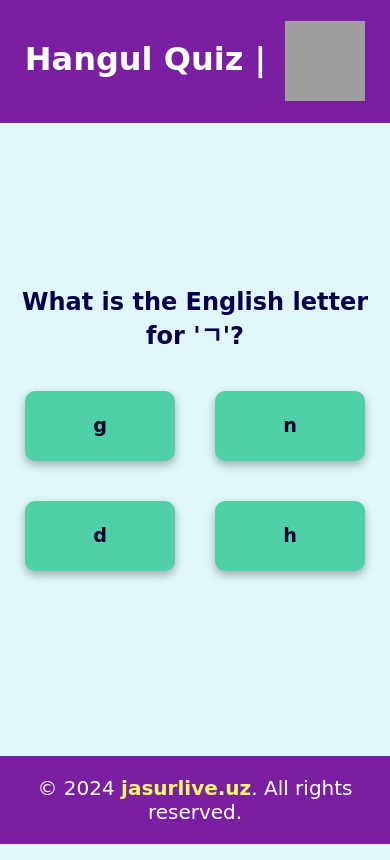
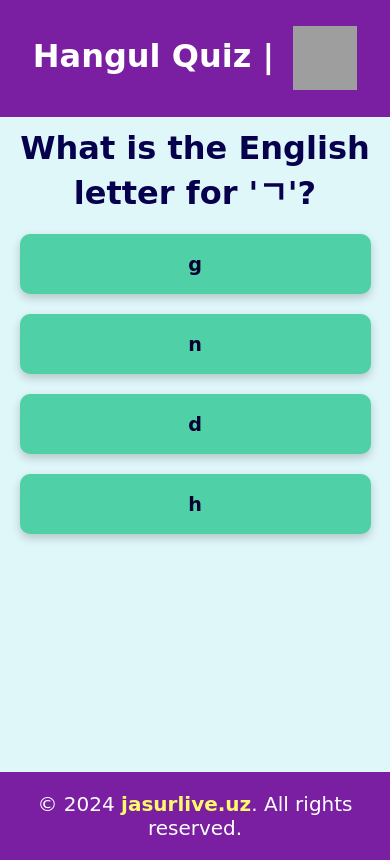
Before and after one commit to jasurgraduate/Hangul, a React (Create React App) app: page / in a window 390 px wide. Built offline with nearby package versions, Linux system fonts and the light colour scheme; grey boxes are pictures that could not be loaded.

Commit message:
new features :)

```diff
--- a/src/App.css
+++ b/src/App.css
@@ -7,29 +7,32 @@ body {
   /* Light cyan background */
   margin: 0;
   padding: 0;
+  overflow-x: hidden;
   /* Prevent horizontal scrolling */
 }
 
 .quiz {
-  max-width: 800px;
+  max-width: 90%;
+  /* Adjusted max-width for mobile */
   margin: 0 auto;
-  padding: 20px;
+  padding: 10px;
   text-align: center;
   border-radius: 20px;
   /* More rounded corners for a softer look */
-  box-shadow: 0 8px 30px rgba(0, 0, 0, 0.3);
-  /* Bigger shadow for depth */
+  box-shadow: 0 4px 20px rgba(0, 0, 0, 0.2);
+  /* Smaller shadow for depth */
   background: linear-gradient(145deg, #fff3e0, #ffecb3);
   /* Warm gradient background */
 }
 
+
+
 .motivational-message {
-  position: absolute;
-  top: 50%;
-  left: 50%;
-  transform: translate(-50%, -300%);
-  font-size: 24px;
-  margin: 2rem;
+  position: relative;
+  /* Changed to relative for mobile */
+  font-size: 20px;
+  /* Adjusted font size for mobile */
+  margin: 1rem;
   color: #78006c;
   font-weight: bold;
   transition: all 0.5s ease;
@@ -40,22 +43,19 @@ body {
   /* Adjust the duration and repetition as needed */
 }
 
-
 @keyframes beat {
 
   0%,
   100% {
-    transform: translate(-50%, -300%) scale(1);
+    transform: scale(1);
     /* Original size */
   }
 
   50% {
-    transform: translate(-50%, -300%) scale(1.1);
+    transform: scale(1.1);
     /* Slightly larger */
   }
 }
-
-
 
 .home {
   display: flex;
@@ -69,27 +69,28 @@ body {
   color: #fff;
   /* White text color */
   text-align: center;
-  padding: 20px;
-  box-shadow: 0 8px 30px rgba(0, 0, 0, 0.3);
-  /* Bigger shadow for depth */
-  border-radius: 25px;
-  /* More rounded corners */
+  padding: 10px;
+  /* Reduced padding for mobile */
+  box-shadow: 0 4px 20px rgba(0, 0, 0, 0.2);
+  /* Smaller shadow for depth */
+  border-radius: 15px;
+  /* Adjusted border-radius */
 }
 
 .home h1 {
-  font-size: 3.5rem;
-  /* Larger font size for heading */
+  font-size: 2.5rem;
+  /* Responsive heading size */
   margin-bottom: 10px;
   /* Space below the heading */
-  text-shadow: 3px 3px 5px rgba(0, 0, 0, 0.5);
+  text-shadow: 2px 2px 4px rgba(0, 0, 0, 0.5);
   /* Stronger text shadow for depth */
 }
 
 .home p {
-  font-size: 1.8rem;
-  /* Medium font size for paragraph */
-  margin-bottom: 30px;
-  /* Space below the paragraph */
+  font-size: 1.2rem;
+  /* Responsive paragraph size */
+  margin-bottom: 20px;
+  /* Reduced space below the paragraph */
   line-height: 1.5;
   /* Better readability */
 }
@@ -103,13 +104,24 @@ body {
   height: 100vh;
 }
 
+.quiz-footer {
+  background-color: #7b1fa2;
+  /* Bright purple for footer */
+  color: #fff;
+  width: 100%;
+  text-align: center;
+  font-size: 20px;
+  margin-bottom: 0;
+}
+
 .quiz-header {
   background-color: #7b1fa2;
   /* Bright purple for header */
   color: #fff;
   width: 100%;
   text-align: center;
-  /* Rounded corners for header */
+  padding: 10px;
+  /* Reduced padding for mobile */
 }
 
 /* General link styles */
@@ -147,11 +159,13 @@ a:active {
 
 /* Updated .option-button styles */
 .option-button {
-  margin: 20px;
-  padding: 20px 40px;
+  margin: 10px;
+  /* Reduced margin for mobile */
+  padding: 15px 30px;
+  /* Adjusted padding for mobile */
   /* Increased padding for larger buttons */
-  font-size: 1.5rem;
-  /* Increased font size */
+  font-size: 1.2rem;
+  /* Responsive font size */
   background-color: #4fd0a7;
   /* Bright green for base button color */
   color: rgb(3, 0, 50);
@@ -161,14 +175,16 @@ a:active {
   cursor: pointer;
   transition: background-color 0.3s, transform 0.3s, box-shadow 0.3s;
   /* Smooth transition */
-  box-shadow: 0 4px 10px rgba(0, 0, 0, 0.3);
+  box-shadow: 0 4px 10px rgba(0, 0, 0, 0.2);
   /* Default shadow */
-  width: 150px;
-  /* Fixed width for buttons */
-  height: 70px;
+  width: 100%;
+  /* Full width for mobile */
+  width: 200px;
+  /* Max width for button */
+  height: 60px;
+  /* Adjusted height for button */
   font-family: 'Comic Sans MS', sans-serif;
   font-weight: bold;
-  padding: 1rem;
 }
 
 /* Hover state */
@@ -181,11 +197,6 @@ a:active {
   /* Glow effect on hover */
 }
 
-
-
-
-
-
 .quiz-content {
   position: relative;
   text-align: center;
@@ -193,20 +204,17 @@ a:active {
 }
 
 .feedback {
-  position: absolute;
-  /* Adjust the distance above the question */
-  left: 50%;
-  transform: translateX(-50%);
-  /* Center it horizontally */
+  position: relative;
+  /* Changed to relative for mobile */
   background-color: rgba(255, 255, 102, 0.9);
   /* Soft banana yellow background */
   color: #4a4a4a;
   /* Dark gray text color for better readability */
-  padding: 10px 20px;
-  /* Add some padding */
+  padding: 10px 15px;
+  /* Adjusted padding */
   border-radius: 10px;
   /* Rounded corners */
-  box-shadow: 0 4px 15px rgba(0, 0, 0, 0.1);
+  box-shadow: 0 2px 10px rgba(0, 0, 0, 0.1);
   /* Light shadow for depth */
   font-size: 1.2rem;
   /* Increase font size */
@@ -245,10 +253,10 @@ a:active {
 }
 
 .university-icon {
-  width: 5rem;
-  /* Adjust width as needed */
-  height: 5rem;
-  /* Adjust height as needed */
+  width: 4rem;
+  /* Adjusted width for mobile */
+  height: 4rem;
+  /* Adjusted height for mobile */
   margin-left: 8px;
   /* Space between the text and the icon */
   vertical-align: middle;
@@ -256,35 +264,31 @@ a:active {
   /* Align icon vertically with the text */
 }
 
-
 .quiz-main {
-  flex: 1;
   display: flex;
   flex-direction: column;
   align-items: center;
-  justify-content: center;
-  width: 100%;
+  height: 100%;
 }
 
 .quiz-content {
   text-align: center;
+  width: 100%;
 }
 
 .question {
-  font-size: 2.5rem;
-  /* Increased font size */
-  margin: 20px 0;
+  font-size: 2rem;
+  /* Responsive question size */
+  margin: 3% 0;
   color: #06004d;
-  /* Bright red for questions */
+  /* Adjusted color for questions */
 }
-
-
 
 .feedback,
 .motivational-message {
   margin: 10px;
   font-size: 1.5rem;
-  /* Bright red color for feedback */
+  /* Responsive feedback size */
   transition: all 0.5s ease;
   /* Smooth transition for feedback */
 }
@@ -294,8 +298,10 @@ a:active {
 }
 
 .restart-button {
-  margin-top: 20px;
-  padding: 20px 40px;
+  margin-top: 10px;
+  /* Adjusted margin for mobile */
+  padding: 15px 30px;
+  /* Adjusted padding */
   /* Increased padding for larger button */
   font-size: 1.5rem;
   /* Increased font size */
@@ -322,142 +328,42 @@ a:active {
 
 .restart-button:active {
   transform: translateY(2px);
-  /* Button presses down */
-  box-shadow: 0 2px 10px rgba(0, 0, 0, 0.2);
-  /* Reduced shadow on click */
+  /* Button press effect */
 }
 
-.quiz-footer {
-  background-color: #7b1fa2;
-  /* Bright purple for footer */
-  color: #fff;
-  width: 100%;
-  text-align: center;
-  font-size: 20px;
-}
-
-.start-button {
-  padding: 20px 40px;
-  /* Increased padding for larger button */
-  font-size: 1.5rem;
-  /* Increased font size for button text */
-  color: #fff;
-  /* White text color */
-  background-color: #ff4081;
-  /* Bright pink button color */
-  border: none;
-  /* No border */
-  border-radius: 15px;
-  /* Rounded corners for button */
-  cursor: pointer;
-  /* Pointer cursor on hover */
-  transition: background-color 0.3s, transform 0.3s, box-shadow 0.3s;
-  /* Smooth transition */
-}
-
-.start-button:hover {
-  background-color: #f50057;
-  /* Darker shade on hover */
-  transform: translateY(-4px);
-  /* Lift button effect */
-  box-shadow: 0 8px 20px rgba(0, 0, 0, 0.4);
-  /* Glow effect on hover */
-}
-
-.start-button:focus {
-  outline: none;
-  /* Remove outline on focus */
-}
+/* ----------------------------------------------------------------- MOBILE*/
 
 @media (max-width: 600px) {
+  .home h1 {
+    font-size: 2rem;
+    /* Smaller size for mobile */
+  }
 
-  /* Mobile screen  */
-  .home h1 {
-    font-size: 2.5rem;
-    /* Responsive heading size */
+  .quiz-header {
+    background-color: #7b1fa2;
+    /* Bright purple for header */
+    color: #fff;
+    width: 100%;
+    text-align: center;
+    padding: 5px;
+    /* Reduced padding for mobile */
+  }
+
+  .quiz-footer {
+    display: block;
+    margin-bottom: -1rem;
   }
 
   .home p {
-    font-size: 1.2rem;
-    /* Responsive paragraph size */
+    font-size: 1rem;
+    /* Smaller size for mobile */
   }
 
-  .question {
-    font-size: 1.5rem;
-    /* Responsive question size */
-  }
-
-  .motivational-message {
-    position: absolute;
-    top: 50%;
-    /* Center vertically */
-    left: 50%;
-    /* Center horizontally */
-    transform: translate(-50%, -150%);
-    /* Adjust position to center */
-    font-size: 24px;
-    margin: 2rem;
-    /* Bright orange for motivation */
-    font-weight: bold;
-    transition: all 0.5s ease;
-    /* Smooth transition */
-    z-index: 10;
-    /* Ensure it appears above other elements */
-  }
-
-
-
   .option-button,
-  .restart-button,
-  .start-button {
-    font-size: 1.2rem;
-    /* Responsive button size */
-    padding: 10px 20px;
-    /* Responsive padding */
+  .restart-button {
+    width: 90%;
+    /* Full width on mobile */
+    max-width: none;
+    /* Remove max-width */
   }
 }
-
-
-/* Confetti Styles */
-.confetti {
-  position: fixed;
-  pointer-events: none;
-  /* Prevent interactions */
-  width: 100%;
-  height: 100%;
-  top: 0;
-  left: 0;
-  z-index: 9999;
-  /* Ensure confetti is on top */
-}
-
-@keyframes confetti-fall {
-  0% {
-    transform: translateY(-100%);
-  }
-
-  100% {
-    transform: translateY(100vh);
-  }
-}
-
-.confetti-piece {
-  position: absolute;
-  width: 15px;
-  /* Larger confetti pieces */
-  height: 15px;
-  /* Larger confetti pieces */
-  background-color: red;
-  /* Default color */
-  animation: confetti-fall 1s ease-in forwards;
-  /* Fall animation */
-}
-
-/* Additional Confetti Colors */
-.confetti-piece:nth-child(odd) {
-  background-color: blue;
-}
-
-.confetti-piece:nth-child(even) {
-  background-color: yellow;
-}
--- a/src/components/Quiz.js
+++ b/src/components/Quiz.js
@@ -54,7 +54,7 @@ const Quiz = () => {
         if (nextQuestion < questions.length) {
             setTimeout(() => {
                 setFeedback('');
-            }, 2000);
+            }, 3000);
         } else {
             setFinished(true);
         }
```
